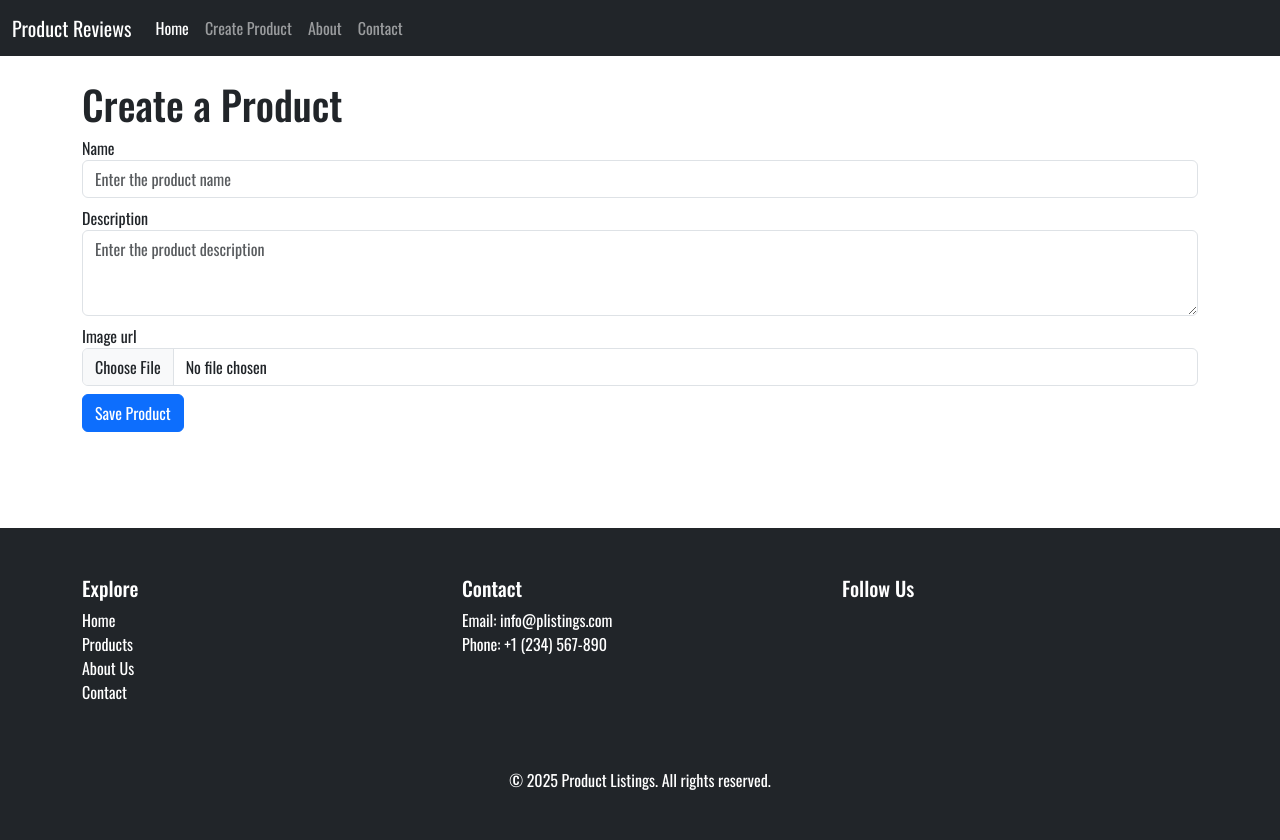
After one commit to jod35/Django-for-beginners-2025-edition, a Django app: page /products/create/ in a window 1280 px wide. The commit adds this page. Run offline with Django 5.2, Linux system fonts and the light colour scheme.

Commit message:
product form

```diff
--- a/core/urls.py
+++ b/core/urls.py
@@ -16,8 +16,10 @@ Including another URLconf
 """
 from django.contrib import admin
 from django.urls import path, include
+from django.conf import settings
+from django.conf.urls.static import static
 
 urlpatterns = [
     path('admin/', admin.site.urls),
     path('',include('products.urls'))
-]
+]+ static(settings.MEDIA_URL, document_root=settings.MEDIA_ROOT)
--- /dev/null
+++ b/products/forms.py
@@ -0,0 +1,19 @@
+from django import forms
+from .models import Product
+
+
+class ProductCreateForm(forms.ModelForm):
+    class Meta:
+        model = Product
+        fields = ["name", "description", "image_url"]
+        widgets = {
+            "name": forms.TextInput(
+                attrs={"class": "form-control", "placeholder": "Enter the product name"}
+            ),
+            "description": forms.Textarea(
+                attrs={"class": "form-control", "placeholder": "Enter the product description", "rows": 3}
+            ),
+            "image_url": forms.FileInput(
+                attrs={"class": "form-control"}
+            )
+        }
--- a/products/templates/includes/navbar.html
+++ b/products/templates/includes/navbar.html
@@ -9,6 +9,10 @@
             <ul class="navbar-nav me-auto mb-2 mb-lg-0">
                 <li class="nav-item">
                     <a class="nav-link active" aria-current="page" href="/">Home</a>
+                </li>
+
+                <li class="nav-item">
+                    <a class="nav-link" href="{% url 'product_create' %}">Create Product</a>
                 </li>
                 <li class="nav-item">
                     <a class="nav-link" href="{% url 'about_page' %}">About</a>
--- /dev/null
+++ b/products/templates/products/product_creation_form.html
@@ -0,0 +1,25 @@
+{% extends 'layouts/base.html' %}
+
+{% block main_content %}
+<form action="" method="post" enctype="multipart/form-data">
+    {% csrf_token %}
+    <h1>Create a Product</h1>
+    <div class="form-group mt-2">
+        {{form.name.label}}
+        {{form.name}}
+    </div>
+    <div class="form-group mt-2">
+        {{form.description.label}}
+        {{ form.description }}
+    </div>
+    <div class="form-group mt-2">
+        {{form.image_url.label}}
+        {{ form.image_url }}
+    </div>
+    <div class="form-group mt-2">
+        <input type="submit" value="Save Product" class="btn btn-primary">
+    </div>
+</form>
+{% endblock main_content %}
+
+http://localhost:8000/products/create/?name=dqwdqwdq&description=dqwdqwdqw
--- a/products/urls.py
+++ b/products/urls.py
@@ -6,4 +6,5 @@ urlpatterns = [
     path("about/", views.AboutPage.as_view(), name="about_page"),
     path("contact/", views.ContactPage.as_view(), name="contact_page"),
     path("product/<int:pk>/", views.ProductDetailView.as_view(), name="product_detail"),
+    path("products/create/", views.ProductCreateView.as_view(), name="product_create"),
 ]
--- a/products/views.py
+++ b/products/views.py
@@ -1,9 +1,11 @@
-from django.shortcuts import render
+from django.shortcuts import render, redirect
 from django.http import HttpRequest, HttpResponse
+
+from products.forms import ProductCreateForm
 from .data import products
 from .models import Product
 from django.views.generic import ListView, TemplateView, DetailView
-
+from django.urls import reverse
 # Create your views here.
 
 
@@ -44,3 +46,21 @@ class ProductDetailView(DetailView):
     template_name = "products/product_detail.html"
     queryset = Product.objects.all()
     context_object_name = 'product'
+
+class ProductCreateView(TemplateView):
+    template_name = 'products/product_creation_form.html'
+    form_class = ProductCreateForm
+
+    def get_context_data(self, **kwargs):
+        context =  super().get_context_data(**kwargs)
+        context['form'] = self.form_class()
+        return context
+
+    def post(self, request:HttpRequest):
+
+        form = self.form_class(request.POST,request.FILES)
+
+        if form.is_valid():
+            form.save()
+            return redirect(reverse('homepage'))
+        return redirect(reverse('product_create'))
```
Also changed, not shown: products/templates/products/product_detail.html (+7 -1 lines), media/product_imgs/LEARN_DJANGO_REST_FRAMEWORK_IN_4_HOURS2.png (added), media/product_imgs/LEARN_DJANGO_REST_FRAMEWORK_IN_4_HOURS4.png (added).
